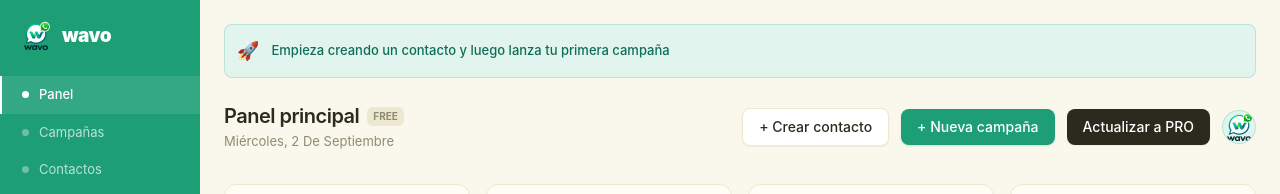
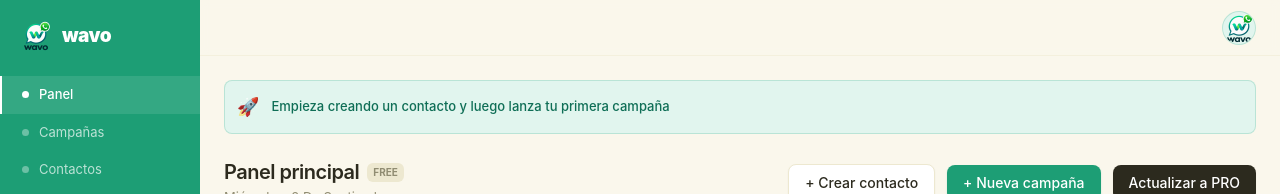
Before and after one commit to elkinpelaez1-tech/wavo, a Next.js app in the folder apps/web/: page /dashboard in a window 1280 px wide. Shown: the top 194 px of the page. Built offline with nearby package versions, Linux system fonts and the light colour scheme; no server answers; sample sign-in values are in the browser's storage.

Commit message:
feat(ui): hacer encabezado y avatar compartidos en dashboard

```diff
--- a/apps/web/src/app/(dashboard)/dashboard/page.tsx
+++ b/apps/web/src/app/(dashboard)/dashboard/page.tsx
@@ -53,22 +53,8 @@ export default function DashboardPage() {
     optouts_week: 0,
   });
   const [loading, setLoading] = useState(true);
-  const [menuOpen, setMenuOpen] = useState(false);
   const [userEmail, setUserEmail] = useState<string | null>(null);
   const [plan, setPlan] = useState<'free' | 'pro'>('free');
-  const { logout: storeLogout } = useAuthStore();
-  const router = useRouter();
-
-  const handleLogout = async () => {
-    try {
-      const supabase = getSupabase();
-      await supabase.auth.signOut();
-      storeLogout(); // This clears the local store and redirects
-    } catch (error) {
-      console.error('Logout error:', error);
-      storeLogout(); // Fallback
-    }
-  };
 
   useEffect(() => {
     const fetchUser = async () => {
@@ -133,54 +119,6 @@ export default function DashboardPage() {
               Actualizar a PRO
             </button>
           )}
-          <div className="relative group/avatar">
-            <button
-              onClick={() => setMenuOpen(!menuOpen)}
-              className="w-[34px] h-[34px] rounded-full bg-[#E1F5EE] text-[#0F6E56] flex items-center justify-center text-xs font-bold shrink-0 border border-[#1D9E75]/20 hover:shadow-md transition-all cursor-pointer outline-none uppercase overflow-hidden"
-              title={userEmail || 'Wavo'}
-            >
-              {userEmail ? (
-                userEmail[0]
-              ) : (
-                <img
-                  src="/logo.png"
-                  alt="Wavo"
-                  className="w-full h-full object-cover"
-                  onError={(e) => {
-                    e.currentTarget.style.display = 'none';
-                    e.currentTarget.parentElement!.innerText = 'W';
-                  }}
-                />
-              )}
-            </button>
-
-            {/* Tooltip */}
-            {userEmail && (
-              <div className="absolute top-full left-1/2 -translate-x-1/2 mt-2 px-2 py-1 bg-[#2c2a1e] text-white text-[10px] rounded opacity-0 group-hover/avatar:opacity-100 transition-opacity pointer-events-none whitespace-nowrap z-[60]">
-                {userEmail}
-              </div>
-            )}
-
-            {menuOpen && (
-              <div className="absolute right-0 mt-2 w-48 bg-white border border-[#EDE8D0] rounded-xl shadow-lg py-1 z-50 animate-in fade-in slide-in-from-top-2 duration-200">
-                <a
-                  href="/dashboard/profile"
-                  onClick={() => setMenuOpen(false)}
-                  className="w-full text-left px-4 py-2.5 text-[13px] text-[#2c2a1e] hover:bg-[#FDFCF5] hover:text-wavo-green transition-colors flex items-center gap-2 font-medium border-b border-[#EDE8D0]/60"
-                >
-                  <svg width="14" height="14" viewBox="0 0 24 24" fill="none" stroke="currentColor" strokeWidth="2" strokeLinecap="round" strokeLinejoin="round"><path d="M20 21v-2a4 4 0 0 0-4-4H8a4 4 0 0 0-4 4v2"></path><circle cx="12" cy="7" r="4"></circle></svg>
-                  Mi perfil
-                </a>
-                <button
-                  onClick={handleLogout}
-                  className="w-full text-left px-4 py-2.5 text-[13px] text-[#2c2a1e] hover:bg-[#FDFCF5] hover:text-red-600 transition-colors flex items-center gap-2 font-medium"
-                >
-                  <svg width="14" height="14" viewBox="0 0 24 24" fill="none" stroke="currentColor" strokeWidth="2" strokeLinecap="round" strokeLinejoin="round"><path d="M9 21H5a2 2 0 0 1-2-2V5a2 2 0 0 1 2-2h4"></path><polyline points="16 17 21 12 16 7"></polyline><line x1="21" y1="12" x2="9" y2="12"></line></svg>
-                  Cerrar sesión
-                </button>
-              </div>
-            )}
-          </div>
         </div>
       </div>
 
--- a/apps/web/src/app/(dashboard)/layout.tsx
+++ b/apps/web/src/app/(dashboard)/layout.tsx
@@ -2,6 +2,7 @@
 import { useEffect } from 'react';
 import { useRouter } from 'next/navigation';
 import Sidebar from '@/components/Sidebar';
+import Header from '@/components/Header';
 import { useAuthStore } from '@/lib/auth-store';
 
 export default function DashboardLayout({ children }: { children: React.ReactNode }) {
@@ -16,7 +17,10 @@ export default function DashboardLayout({ children }: { children: React.ReactNod
   return (
     <div className="flex min-h-screen bg-wavo-sand">
       <Sidebar />
-      <main className="flex-1 p-6 overflow-auto">{children}</main>
+      <div className="flex-1 flex flex-col min-w-0">
+        <Header />
+        <main className="flex-1 p-6 overflow-auto">{children}</main>
+      </div>
     </div>
   );
 }
--- /dev/null
+++ b/apps/web/src/components/Header.tsx
@@ -0,0 +1,102 @@
+'use client';
+import { useState, useRef, useEffect } from 'react';
+import Link from 'next/link';
+import { useAuthStore } from '@/lib/auth-store';
+import { getSupabase } from '@/lib/supabase';
+
+export default function Header() {
+  const [menuOpen, setMenuOpen] = useState(false);
+  const { user, logout: storeLogout } = useAuthStore();
+  const menuRef = useRef<HTMLDivElement>(null);
+
+  const handleLogout = async () => {
+    try {
+      const supabase = getSupabase();
+      await supabase.auth.signOut();
+      storeLogout();
+    } catch (error) {
+      console.error('Logout error:', error);
+      storeLogout();
+    }
+  };
+
+  // Cerrar menu al hacer clic fuera
+  useEffect(() => {
+    const handleClickOutside = (event: MouseEvent) => {
+      if (menuRef.current && !menuRef.current.contains(event.target as Node)) {
+        setMenuOpen(false);
+      }
+    };
+    if (menuOpen) {
+      document.addEventListener('mousedown', handleClickOutside);
+    }
+    return () => {
+      document.removeEventListener('mousedown', handleClickOutside);
+    };
+  }, [menuOpen]);
+
+  const userInitial = user?.name ? user.name[0] : user?.email ? user.email[0] : 'W';
+
+  return (
+    <header className="h-14 px-6 border-b border-wavo-border/50 bg-wavo-sand/80 backdrop-blur-sm flex items-center justify-end sticky top-0 z-40">
+      <div className="relative group/avatar" ref={menuRef}>
+        <button
+          onClick={() => setMenuOpen(!menuOpen)}
+          className="w-[34px] h-[34px] rounded-full bg-[#E1F5EE] text-[#0F6E56] flex items-center justify-center text-xs font-bold shrink-0 border border-[#1D9E75]/20 hover:shadow-md transition-all cursor-pointer outline-none uppercase overflow-hidden"
+          title={user?.email || 'Wavo'}
+        >
+          {user?.email ? (
+            userInitial
+          ) : (
+            <img
+              src="/logo.png"
+              alt="Wavo"
+              className="w-full h-full object-cover"
+              onError={(e) => {
+                e.currentTarget.style.display = 'none';
+                if (e.currentTarget.parentElement) {
+                  e.currentTarget.parentElement.innerText = 'W';
+                }
+              }}
+            />
+          )}
+        </button>
+
+        {/* Tooltip con el correo */}
+        {user?.email && (
+          <div className="absolute top-full left-1/2 -translate-x-1/2 mt-2 px-2 py-1 bg-[#2c2a1e] text-white text-[10px] rounded opacity-0 group-hover/avatar:opacity-100 transition-opacity pointer-events-none whitespace-nowrap z-[60]">
+            {user.email}
+          </div>
+        )}
+
+        {/* Menu desplegable */}
+        {menuOpen && (
+          <div className="absolute right-0 mt-2 w-48 bg-white border border-[#EDE8D0] rounded-xl shadow-lg py-1 z-50 animate-in fade-in slide-in-from-top-2 duration-200">
+            <Link
+              href="/dashboard/profile"
+              onClick={() => setMenuOpen(false)}
+              className="w-full text-left px-4 py-2.5 text-[13px] text-[#2c2a1e] hover:bg-[#FDFCF5] hover:text-wavo-green transition-colors flex items-center gap-2 font-medium border-b border-[#EDE8D0]/60"
+            >
+              <svg width="14" height="14" viewBox="0 0 24 24" fill="none" stroke="currentColor" strokeWidth="2" strokeLinecap="round" strokeLinejoin="round">
+                <path d="M20 21v-2a4 4 0 0 0-4-4H8a4 4 0 0 0-4 4v2" />
+                <circle cx="12" cy="7" r="4" />
+              </svg>
+              Mi perfil
+            </Link>
+            <button
+              onClick={handleLogout}
+              className="w-full text-left px-4 py-2.5 text-[13px] text-[#2c2a1e] hover:bg-[#FDFCF5] hover:text-red-600 transition-colors flex items-center gap-2 font-medium"
+            >
+              <svg width="14" height="14" viewBox="0 0 24 24" fill="none" stroke="currentColor" strokeWidth="2" strokeLinecap="round" strokeLinejoin="round">
+                <path d="M9 21H5a2 2 0 0 1-2-2V5a2 2 0 0 1 2-2h4" />
+                <polyline points="16 17 21 12 16 7" />
+                <line x1="21" y1="12" x2="9" y2="12" />
+              </svg>
+              Cerrar sesión
+            </button>
+          </div>
+        )}
+      </div>
+    </header>
+  );
+}
```
